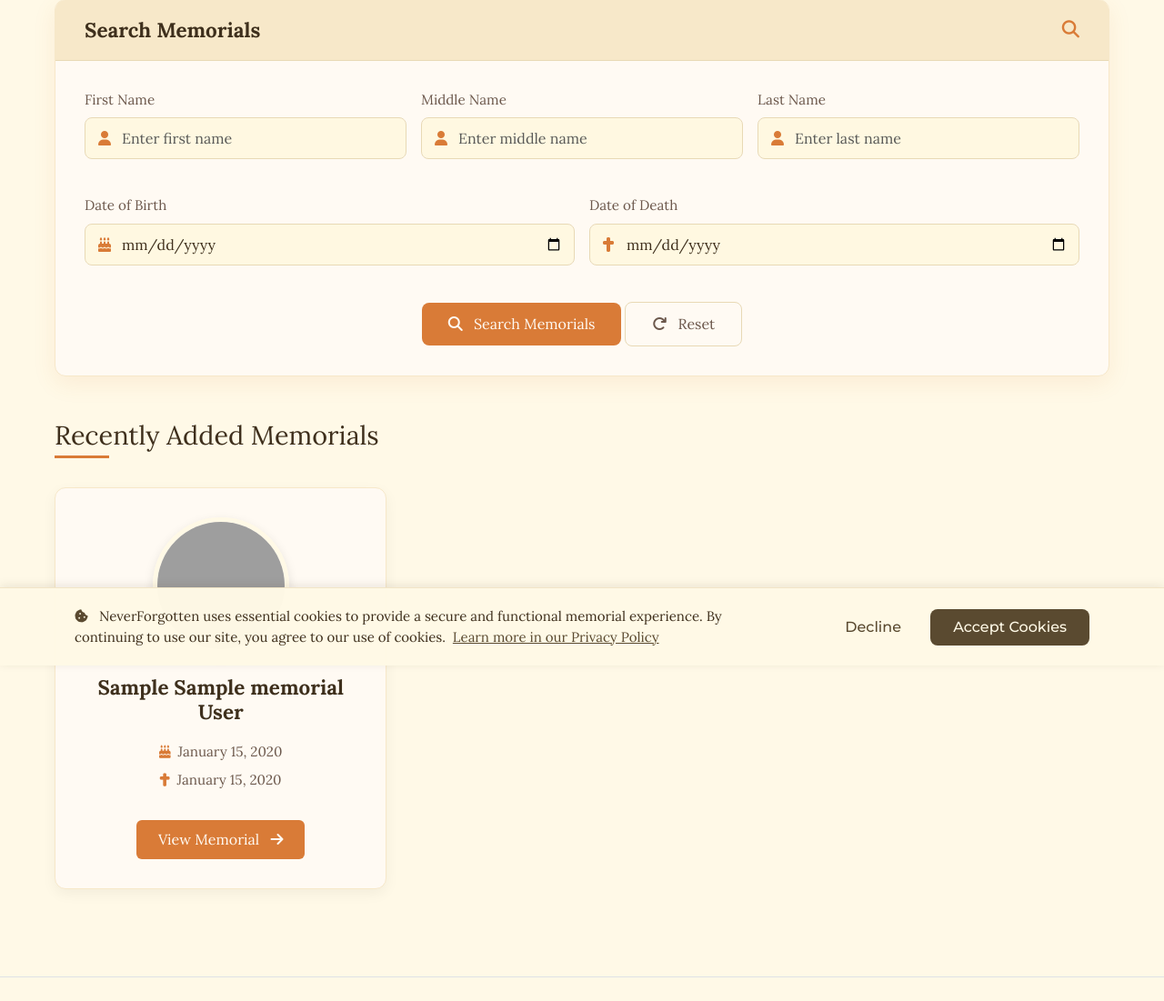
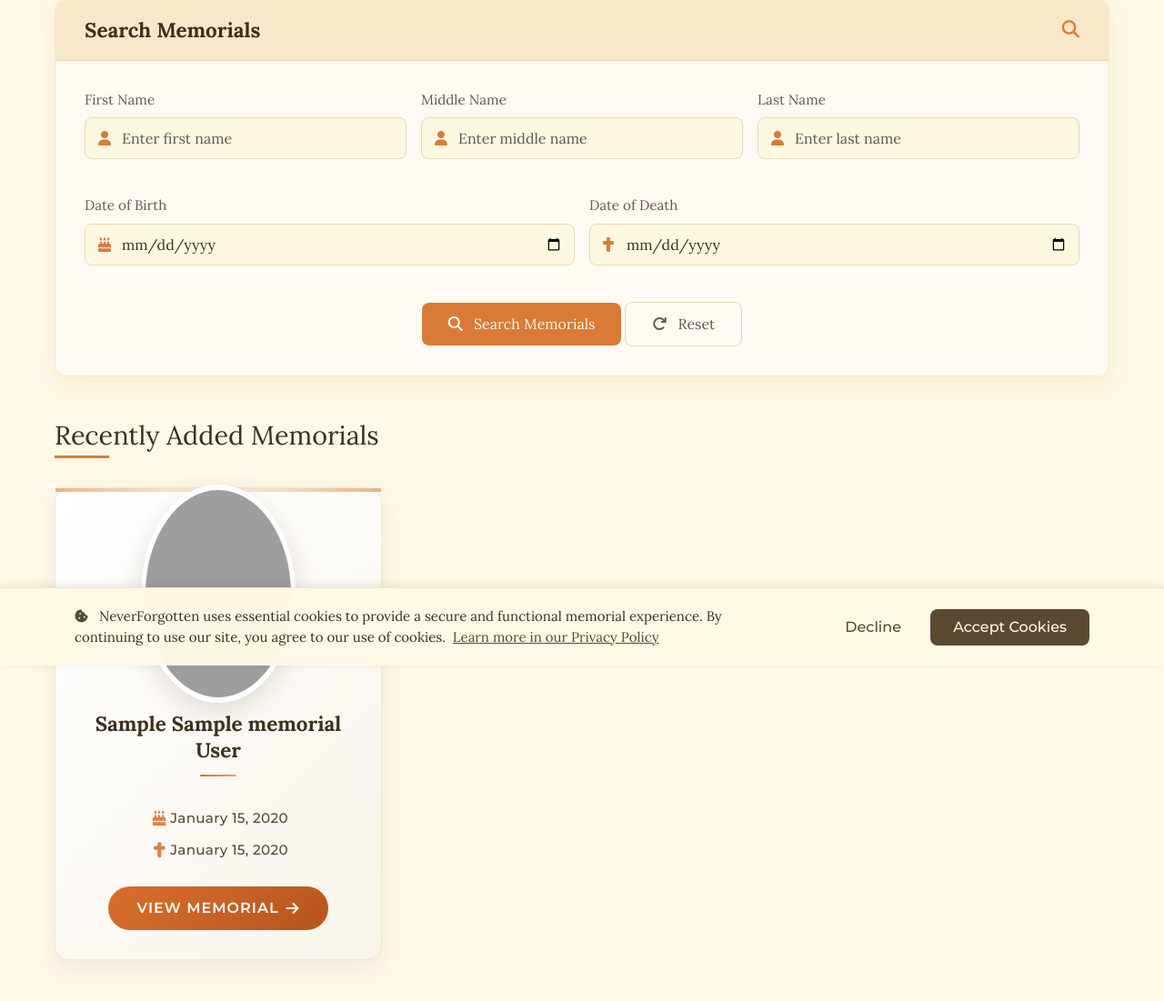
Before and after one commit to neverforgottentech/neverforgottentech, a Django app: page /browse/ in a window 1280 px wide. Shown: the part 239-1340 px from the top of the page at 91% size. Run offline with Django 4.2, Linux system fonts and the light colour scheme; tables that the repository leaves empty hold one stand-in row (values such as "Sample post"); some libraries are stand-ins or nearby versions; grey boxes are pictures that could not be loaded.

Commit message:
browse memorial card css updated

```diff
--- a/static/css/browse.css
+++ b/static/css/browse.css
@@ -189,59 +189,111 @@
 }
 
 /* ===================== */
-/* MEMORIAL GRID          */
+/* UPDATED MEMORIAL CARDS - MATCHING INDEX PAGE STYLING */
 /* ===================== */
 .memorial-grid {
     display: grid;
-    grid-template-columns: repeat(auto-fill, minmax(300px, 1fr));
-    gap: 2rem;
+    grid-template-columns: repeat(auto-fill, minmax(350px, 1fr));
+    gap: 2.5rem;
     margin-bottom: 3rem;
 }
 
 .memorial-card {
-    background-color: #fffaf3;
-    border-radius: 12px;
-    overflow: hidden;
-    box-shadow: 0 5px 15px rgba(0, 0, 0, 0.05);
-    transition: all 0.3s ease;
-    border: 1px solid #f7e8c9;
-}
-
-.memorial-card:hover {
-    transform: translateY(-8px);
-    box-shadow: 0 12px 24px rgba(217, 123, 55, 0.15);
-}
-
-.card-inner {
-    display: flex;
-    flex-direction: column;
+    transition: all 0.4s ease;
+    position: relative;
     height: 100%;
 }
 
+.memorial-card .card-inner {
+    background: linear-gradient(135deg, #fff 0%, #f9f5eb 100%);
+    border: 1px solid rgba(242, 229, 199, 0.8);
+    box-shadow: 0 8px 25px rgba(62, 47, 28, 0.08);
+    transition: all 0.4s ease;
+    position: relative;
+    overflow: visible;
+    border-radius: 16px;
+    max-width: 380px;
+    margin: 0 auto;
+    min-height: 520px;
+    display: flex;
+    flex-direction: column;
+}
+
+.memorial-card .card-inner::before {
+    content: '';
+    position: absolute;
+    top: 0;
+    left: 0;
+    width: 100%;
+    height: 4px;
+    background: linear-gradient(90deg, #d96e2b, #f5e6cc, #d96e2b);
+    opacity: 0.5;
+}
+
+.memorial-card:hover .card-inner {
+    transform: translateY(-8px);
+    box-shadow: 0 20px 40px rgba(62, 47, 28, 0.12);
+}
+
 /* ===================== */
-/* PROFILE IMAGE          */
+/* FIXED OVAL PROFILE PICTURES - PROPER ASPECT RATIO */
 /* ===================== */
 .profile-pic-container {
     position: relative;
+    z-index: 1;
+    height: 200px;
+    display: flex;
+    align-items: center;
+    justify-content: center;
+    margin: 0 auto 20px;
     padding: 2rem 2rem 0;
 }
 
 .profile-pic-wrapper {
-    width: 150px;
-    height: 150px;
-    margin: 0 auto;
+    position: relative;
+    width: 170px;
+    height: 200px;
+    display: flex;
+    align-items: center;
+    justify-content: center;
+}
+
+.profile-pic-wrapper::before {
+    content: '';
+    position: absolute;
+    top: -8px;
+    left: -8px;
+    right: -8px;
+    bottom: -8px;
+    background: linear-gradient(45deg, #d96e2b, #f5e6cc, #d96e2b);
     border-radius: 50%;
-    overflow: hidden;
-    position: relative;
-    border: 5px solid rgba(255, 249, 230, 0.95);
-    box-shadow: 0 4px 12px rgba(0, 0, 0, 0.1);
+    z-index: -1;
+    opacity: 0;
+    transition: opacity 0.5s ease;
+    background-size: 200% 200%;
+    transform: scaleY(1.2);
+}
+
+.memorial-card:hover .profile-pic-wrapper::before {
+    opacity: 0.2;
 }
 
 .profile-image {
-    width: 100%;
-    height: 100%;
+    width: 170px !important;
+    height: 200px !important;
     object-fit: cover;
-    transition: transform 0.5s ease;
+    object-position: center 30%;
+    border: 5px solid white !important;
+    box-shadow: 0 8px 25px rgba(62, 47, 28, 0.15);
+    transition: all 0.4s ease;
+    border-radius: 50%;
+    transform: scaleY(1.2);
+    display: block;
+}
+
+.memorial-card:hover .profile-image {
+    transform: scaleY(1.2) scale(1.03);
+    box-shadow: 0 12px 30px rgba(62, 47, 28, 0.2);
 }
 
 .profile-overlay {
@@ -280,53 +327,123 @@
 
 .memorial-name {
     font-family: 'Lora', serif;
-    color: #3e2f1c;
+    font-weight: 600;
+    color: #3e2f1c !important;
+    margin: 0 0 15px !important;
+    padding: 0 10px 15px;
+    line-height: 1.3;
+    position: relative;
     font-size: 1.4rem;
-    font-weight: 600;
-    margin-bottom: 1.2rem;
 }
 
+.memorial-name::after {
+    content: '';
+    position: absolute;
+    bottom: 0;
+    left: 50%;
+    transform: translateX(-50%);
+    width: 40px;
+    height: 2px;
+    background: linear-gradient(90deg, #d96e2b, #ff9e5e);
+    border-radius: 2px;
+}
+
+/* ===================== */
+/* DATES STYLING */
+/* ===================== */
 .memorial-dates {
-    margin-bottom: 1.5rem;
+    font-family: 'Montserrat', sans-serif;
+    color: #5a4a30;
+    padding: 10px 0;
+    margin: 10px 0 !important;
+    flex-grow: 1;
 }
 
 .date-row {
     display: flex;
     align-items: center;
     justify-content: center;
-    margin-bottom: 0.5rem;
+    margin-bottom: 12px;
+    color: #5a4a30;
+    font-family: 'Montserrat', sans-serif;
+    font-size: 0.95rem;
+    font-weight: 500;
+}
+
+.date-row:last-child {
+    margin-bottom: 0;
 }
 
 .date-row i {
-    color: #d97b37;
-    margin-right: 0.5rem;
-    font-size: 0.9rem;
+    color: #d96e2b;
+    width: 24px;
+    font-size: 1.1em;
+    opacity: 0.85;
 }
 
 .date-row span {
-    font-family: 'Lora', serif;
-    color: #6c584c;
-    font-size: 0.95rem;
+    font-weight: 500;
+    letter-spacing: 0.3px;
 }
 
+/* ===================== */
+/* VIEW BUTTON - MATCHING INDEX PAGE STYLING */
+/* ===================== */
 .view-btn {
-    display: inline-block;
+    background: linear-gradient(135deg, #d96e2b 0%, #b7551e 100%);
+    border: none;
+    border-radius: 50px;
+    padding: 0.75rem 2rem;
+    font-weight: 600;
+    text-transform: uppercase;
+    letter-spacing: 1px;
+    transition: all 0.3s ease;
+    position: relative;
+    overflow: hidden;
+    display: inline-flex;
+    align-items: center;
+    justify-content: center;
+    white-space: nowrap;
+    color: white;
+    text-decoration: none;
+    font-family: 'Montserrat', sans-serif;
     margin-top: auto;
-    padding: 0.6rem 1.5rem;
-    background-color: #d97b37;
-    color: #fffaf3;
-    border-radius: 6px;
-    font-family: 'Lora', serif;
-    font-weight: 500;
-    text-decoration: none;
-    transition: all 0.3s ease;
     align-self: center;
 }
 
+.view-btn::before {
+    content: '';
+    position: absolute;
+    top: 0;
+    left: 0;
+    width: 100%;
+    height: 100%;
+    background: linear-gradient(135deg, #b7551e 0%, #d96e2b 100%);
+    border-radius: 50px;
+    transform: scaleX(0);
+    transform-origin: right;
+    transition: transform 0.3s ease;
+}
+
 .view-btn:hover {
-    background-color: #b86528;
-    transform: translateY(-2px);
-    box-shadow: 0 4px 8px rgba(184, 101, 40, 0.3);
+    transform: translateY(-3px);
+    box-shadow: 0 10px 20px rgba(217, 110, 43, 0.3);
+    color: white;
+    text-decoration: none;
+}
+
+.view-btn:hover::before {
+    transform: scaleX(1);
+    transform-origin: left;
+}
+
+.view-btn i {
+    transition: transform 0.3s ease;
+    display: inline-block;
+}
+
+.view-btn:hover i {
+    transform: translateX(5px);
 }
 
 /* ===================== */
```
Also changed, not shown: other parts of static/css/browse.css (+91 -10 lines).
